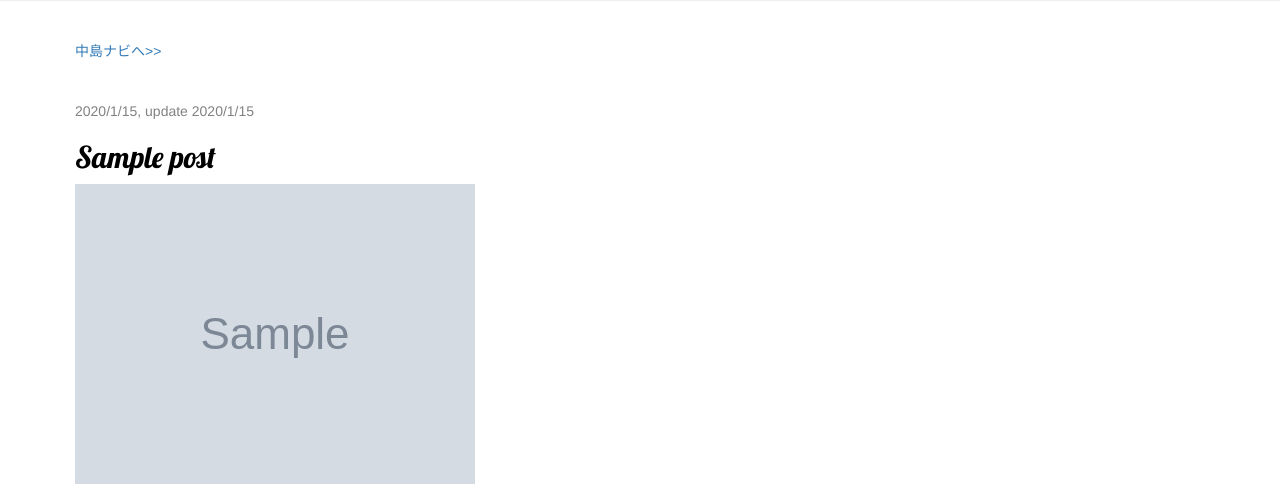
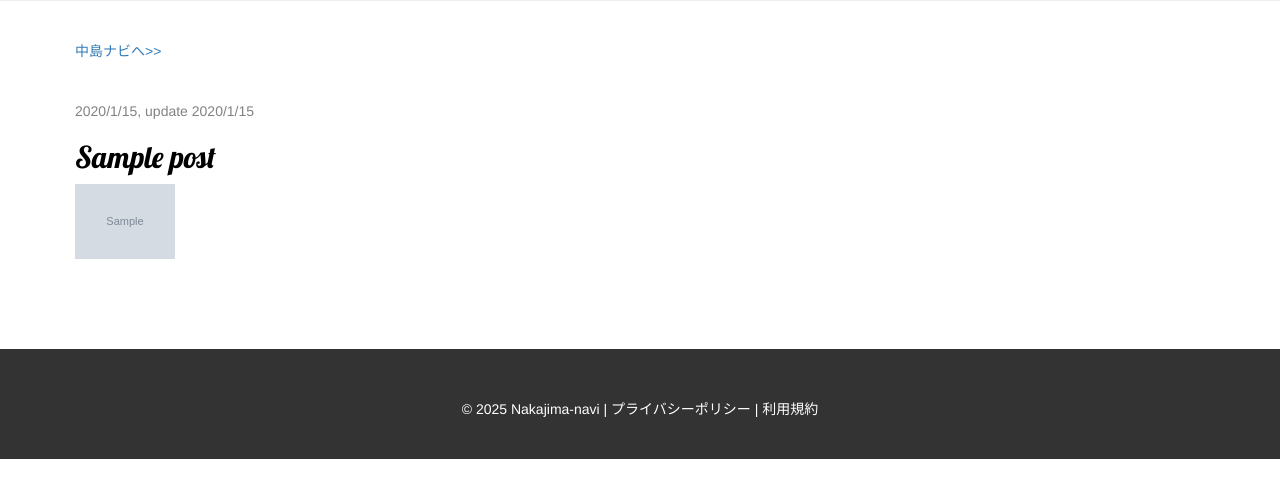
Before and after one commit to kanebizac3/test, a Django app: page / in a window 1280 px wide. Shown: the part 184-683 px from the top of the page. After the commit the page ends 643 px from the top, so only its background shows below. Run offline with Django 5.2, Linux system fonts and the light colour scheme; tables that the repository leaves empty hold one stand-in row (values such as "Sample post"); grey boxes marked "Sample" are stand-in pictures; some libraries are stand-ins or nearby versions; some web fonts are replaced.

Commit message:
画像サイズを修正

```diff
--- a/blog/templates/blog/post_list.html
+++ b/blog/templates/blog/post_list.html
@@ -8,7 +8,7 @@
             </div>
             <h2><a href="{% url 'post_detail' pk=post.pk %}">{{ post.title }}</a></h2>
             {% if post.image %}
-            <img src="{{ post.image.url }}" alt="{{ post.title }}">{% endif %}
+            <img src="{{ post.image.url }}" alt="{{ post.title }}" style="width: 100px; height: auto;">{% endif %}
             <!-- <div class="post_list_contents"><p>{{ post.text|linebreaksbr }}</p></div> -->
         </div>
     {% endfor %}
```
